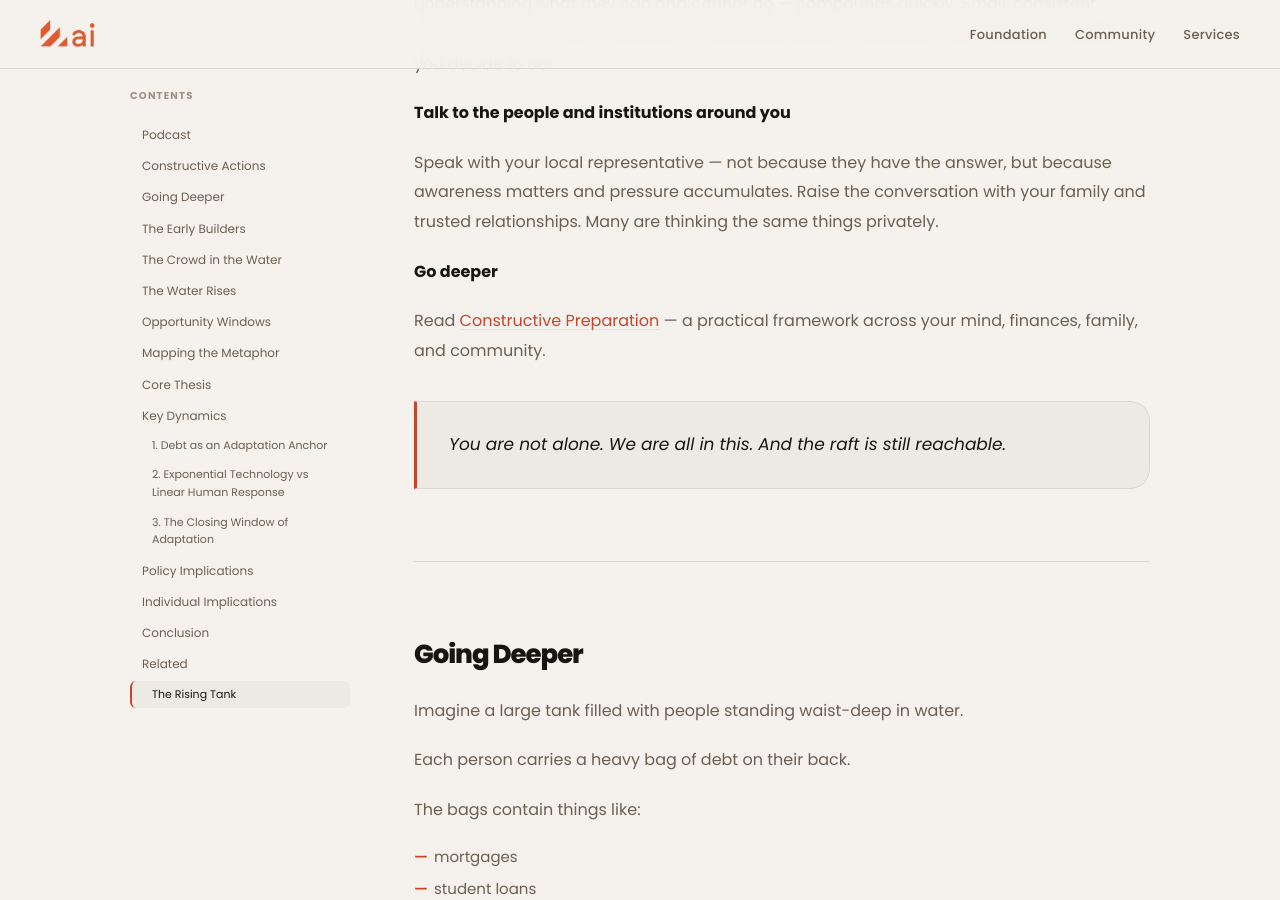
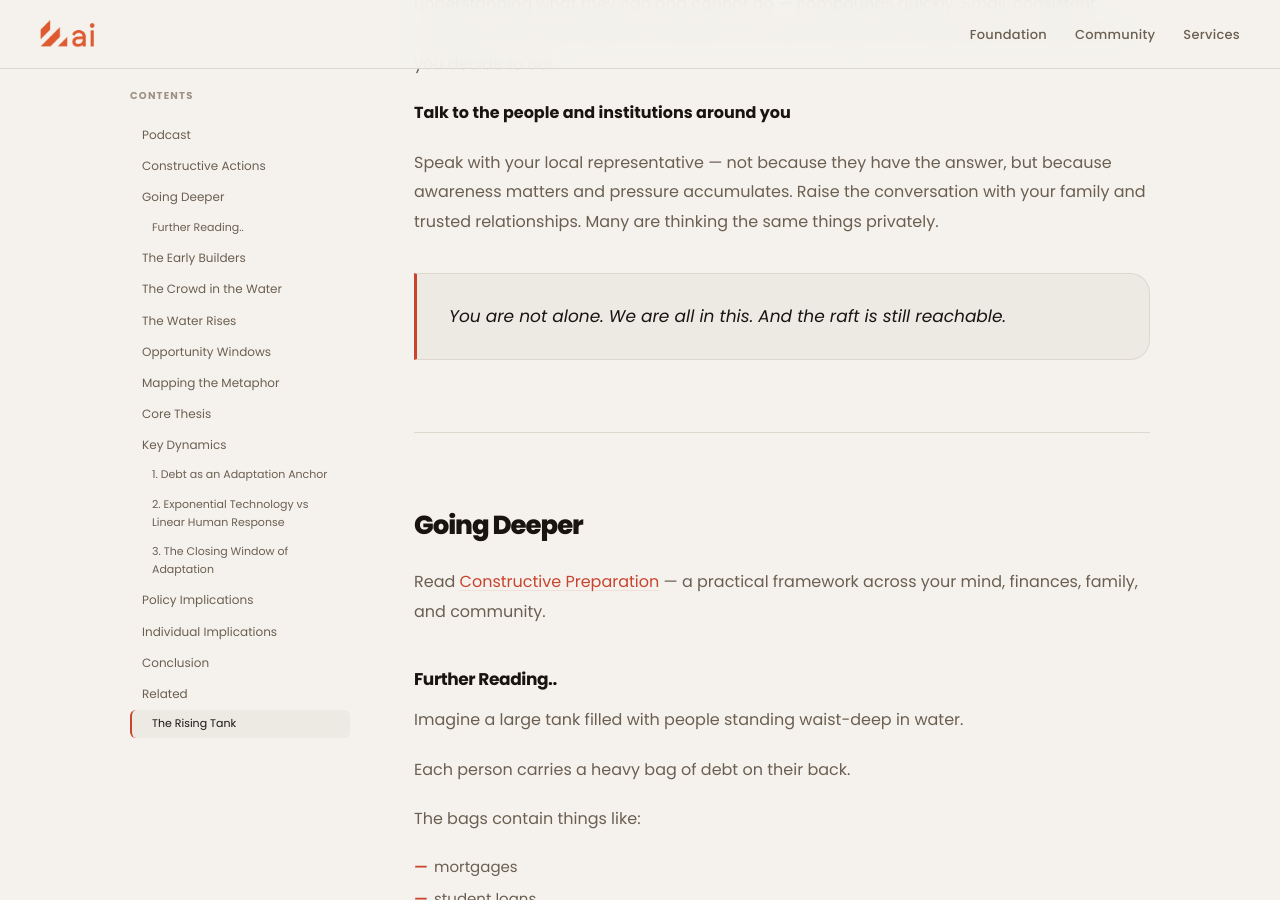
Before and after one commit to selfdriven-foundation/selfdriven-ai, a Jekyll site: the page built from docs/pages/research-the-rising-tank.md, in a window 1280 px wide and 900 px high, scrolled down 1673 px. Built offline with Jekyll 4.4.1, drawn with Linux system fonts in a browser that asks for light colours.

Commit message:
Update research-the-rising-tank.md

```diff
--- a/docs/pages/research-the-rising-tank.md
+++ b/docs/pages/research-the-rising-tank.md
@@ -51,13 +51,13 @@ You do not need to become a technologist. But spending time each week with AI to
 
 Speak with your local representative — not because they have the answer, but because awareness matters and pressure accumulates. Raise the conversation with your family and trusted relationships. Many are thinking the same things privately.
 
-**Go deeper**
+> You are not alone. We are all in this. And the raft is still reachable.
+
+## Going Deeper
 
 Read [Constructive Preparation](https://www.selfdriven.ai/research/constructive-preparation) — a practical framework across your mind, finances, family, and community.
 
-> You are not alone. We are all in this. And the raft is still reachable.
-
-## Going Deeper
+### Further Reading..
 
 Imagine a large tank filled with people standing waist-deep in water.
 
```
